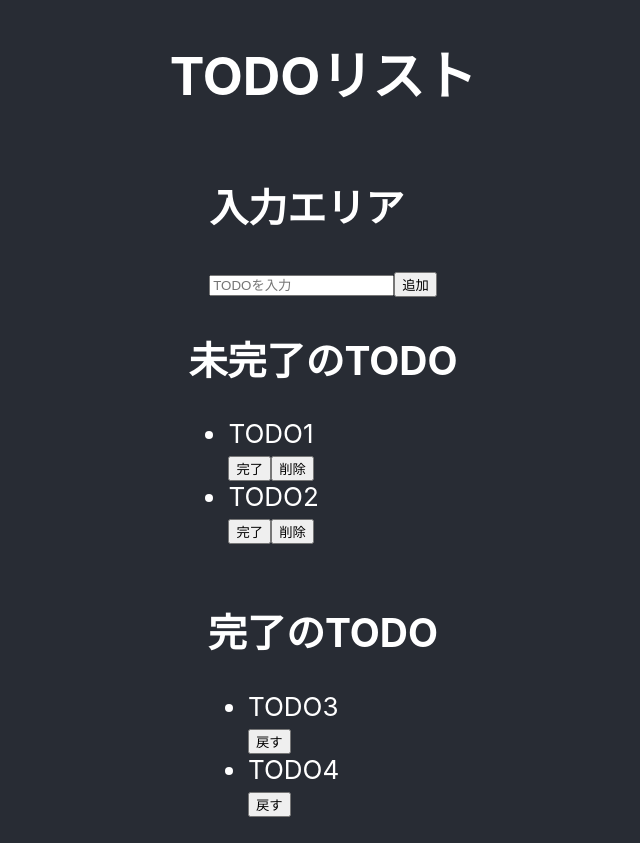
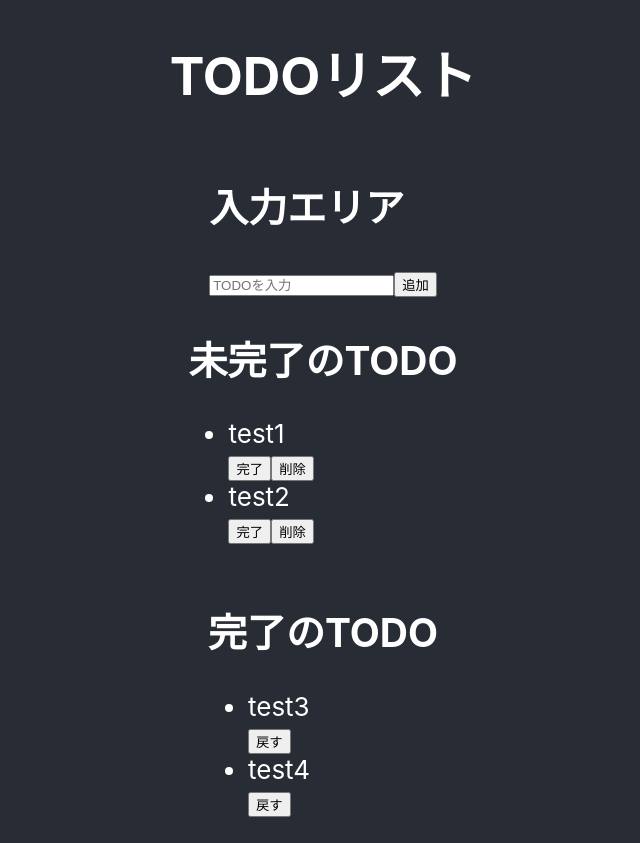
Before and after one commit to hinoharashinya/react-todolist, a React (Create React App) app: page / in a window 1280 px wide. Shown: the whole page, without its empty margins (317-957 px from the left). Built offline with nearby package versions, Linux system fonts and the light colour scheme.

Commit message:
create add function

```diff
--- a/src/App.js
+++ b/src/App.js
@@ -1,32 +1,55 @@
 import './App.css';
+import {useState} from "react";
 
 function App() {
+  const [inputTodo, setInputTodo] = useState("");
+  const [incompleteTodos, setIncompleteTodos] = useState(["test1","test2"]);
+  const [completeTodos, setCompleteTodos] = useState(["test3", "test4"]);
+
+  const onChangeInputTodo = (e) => {
+    setInputTodo(e.target.value);
+  }
+
+  const onClickAdd = () => {
+    if(inputTodo === "") return;
+    const newTodos = [...incompleteTodos, inputTodo];
+    setIncompleteTodos(newTodos);
+    setInputTodo("");
+  }
+
   return (
     <div className="App-header">
       <h1>TODOリスト</h1>
       <div>
         <h2>入力エリア</h2>
-        <input placeHolder="TODOを入力"/>
-        <button>追加</button>
+        <input placeHolder="TODOを入力" value={inputTodo} onChange={onChangeInputTodo}/>
+        <button onClick={onClickAdd}>追加</button>
       </div>
       <div>
         <h2>未完了のTODO</h2>
         <ul>
-          <li>TODO1</li>
-          <button>完了</button>
-          <button>削除</button>
-          <li>TODO2</li>
-          <button>完了</button>
-          <button>削除</button>
+          {incompleteTodos.map((todo) => {
+          return(
+            <div key={todo}>
+              <li>{todo}</li>
+              <button>完了</button>
+              <button>削除</button>
+            </div>
+          )
+          })}
         </ul>
       </div>
       <div>
         <h2>完了のTODO</h2>
           <ul>
-            <li>TODO3</li>
-            <button>戻す</button>
-            <li>TODO4</li>
-            <button>戻す</button>
+            {completeTodos.map((todo) => {
+            return(
+              <div key={todo}>
+                <li>{todo}</li>
+                <button>戻す</button>
+              </div>
+            )
+            })}
           </ul>
         </div>
     </div>
```
